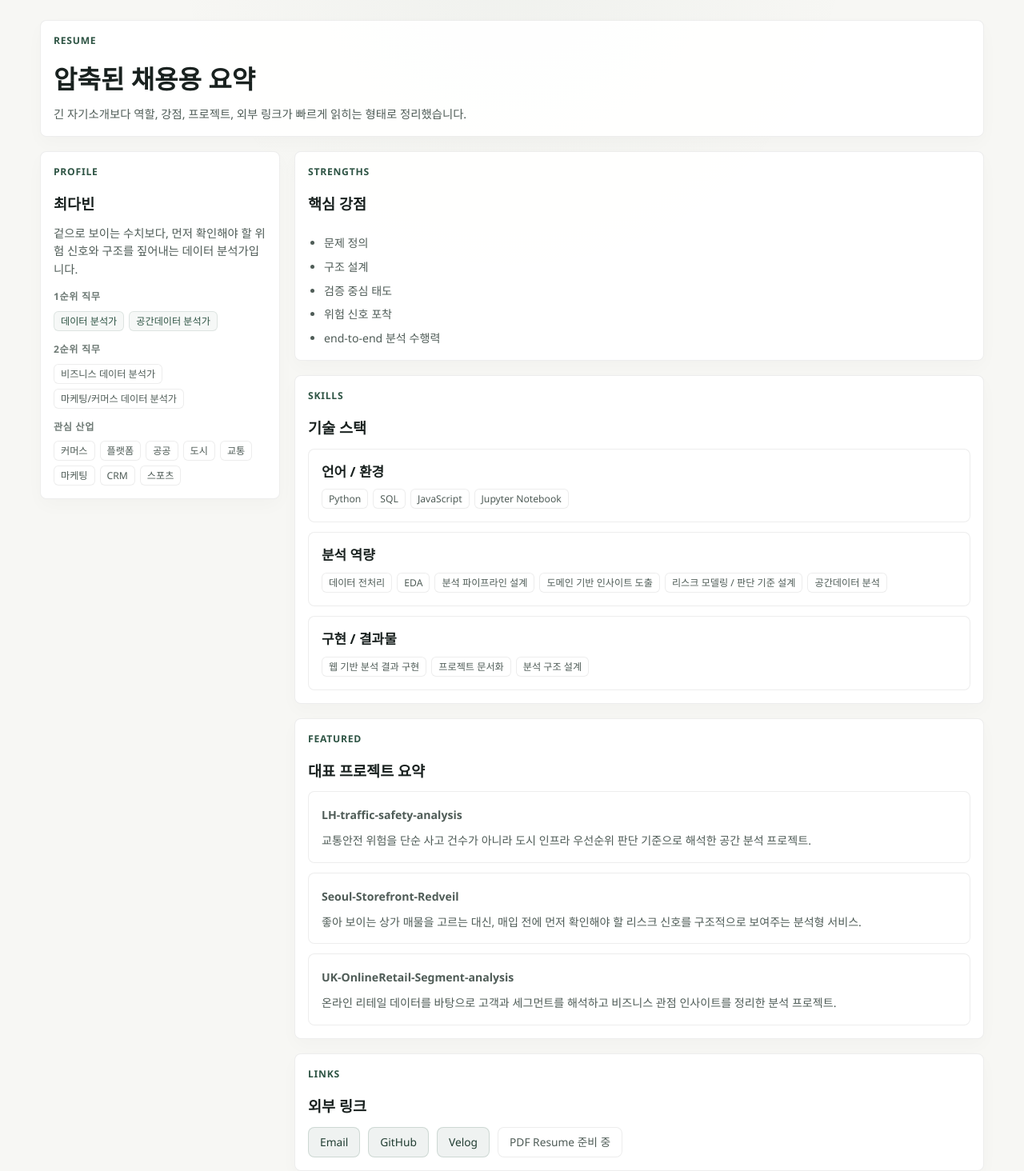
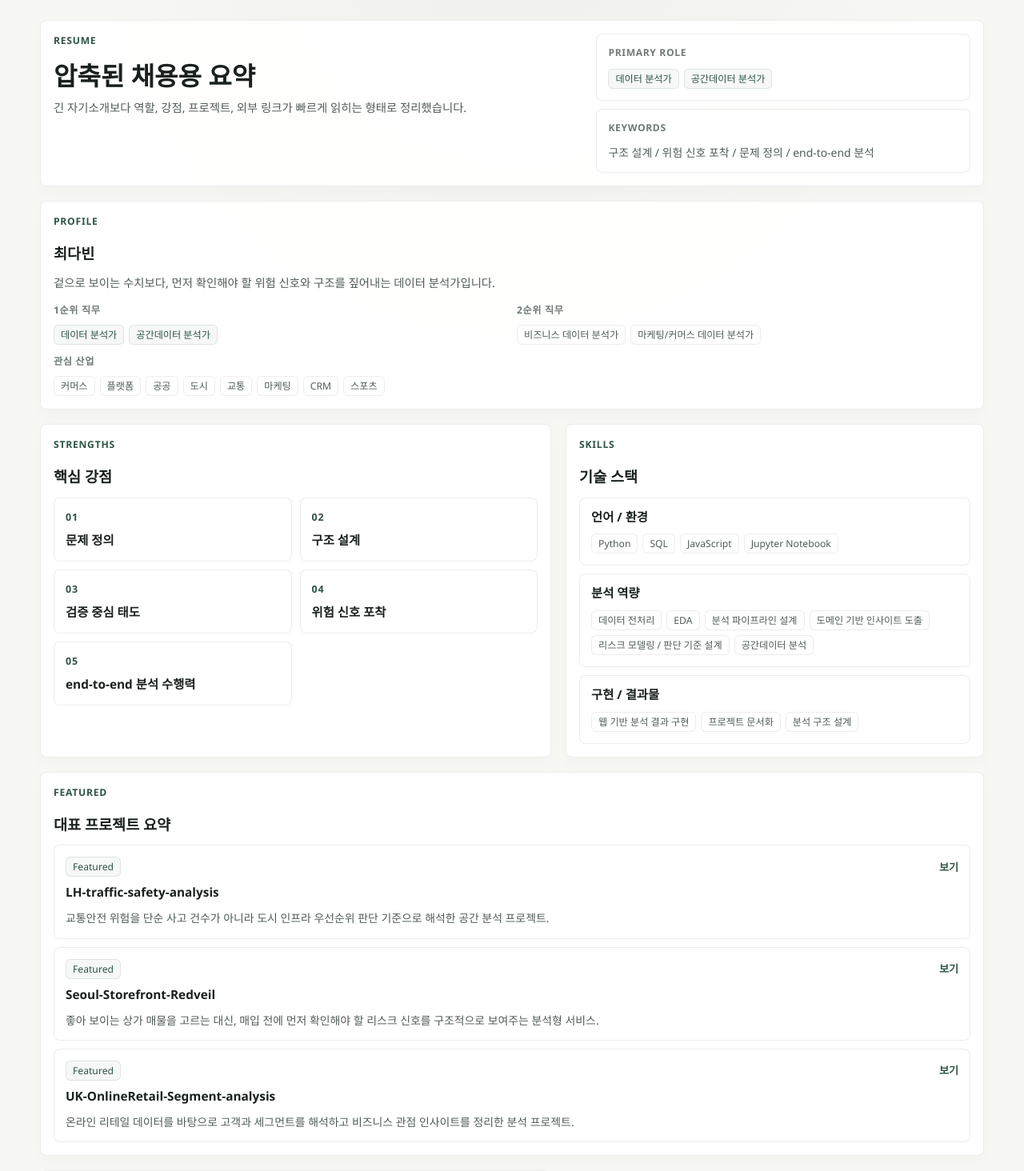
Before and after one commit to dffxonnb-cyber/signal-archive, a Next.js app: page /resume in a window 1280 px wide. Shown: the part 80-1544 px from the top of the page at 80% size. Built offline with nearby package versions, Linux system fonts and the light colour scheme.

Commit message:
refactor(layout): strengthen CTAs and rebalance home resume sections

```diff
--- a/app/globals.css
+++ b/app/globals.css
@@ -193,44 +193,13 @@ main {
 
 .intro-layout {
   display: grid;
-  grid-template-columns: minmax(0, 1.5fr) minmax(240px, 0.9fr);
-  gap: 24px;
+  grid-template-columns: minmax(0, 1.35fr) minmax(320px, 1fr);
+  gap: 22px;
   align-items: start;
 }
 
 .intro-main {
   gap: 14px;
-}
-
-.intro-aside {
-  display: grid;
-  gap: 12px;
-}
-
-.info-cluster {
-  display: grid;
-  gap: 8px;
-  padding-top: 2px;
-}
-
-.info-cluster + .info-cluster {
-  padding-top: 12px;
-  border-top: 1px solid var(--border);
-}
-
-.info-cluster__title {
-  margin: 0;
-  font-size: 0.82rem;
-  font-weight: 700;
-  color: var(--text-muted);
-  letter-spacing: 0.04em;
-  text-transform: uppercase;
-}
-
-.info-cluster__copy {
-  margin: 0;
-  color: var(--text-secondary);
-  font-size: 0.92rem;
 }
 
 .intro-name {
@@ -248,6 +217,111 @@ main {
   display: flex;
   flex-wrap: wrap;
   gap: 10px;
+}
+
+.hero-side {
+  display: grid;
+  gap: 14px;
+}
+
+.hero-panel {
+  display: grid;
+  gap: 12px;
+  min-height: 100%;
+  border: 1px solid var(--border);
+  border-radius: 8px;
+  background:
+    linear-gradient(180deg, rgba(255, 255, 255, 0.94), rgba(248, 250, 248, 0.96));
+  padding: 16px;
+}
+
+.hero-panel--accent {
+  background:
+    linear-gradient(145deg, rgba(46, 84, 68, 0.08), rgba(255, 255, 255, 0.98));
+  border-color: rgba(46, 84, 68, 0.14);
+}
+
+.hero-panel__header {
+  display: grid;
+  gap: 4px;
+}
+
+.hero-metric-list {
+  display: grid;
+  gap: 10px;
+}
+
+.hero-metric {
+  display: grid;
+  grid-template-columns: 42px minmax(0, 1fr);
+  gap: 12px;
+  align-items: start;
+  padding-top: 2px;
+}
+
+.hero-metric + .hero-metric {
+  padding-top: 12px;
+  border-top: 1px solid rgba(46, 84, 68, 0.08);
+}
+
+.hero-metric__index {
+  display: inline-flex;
+  align-items: center;
+  justify-content: center;
+  min-height: 32px;
+  border-radius: 8px;
+  background: rgba(46, 84, 68, 0.08);
+  color: var(--accent-strong);
+  font-size: 0.82rem;
+  font-weight: 700;
+}
+
+.hero-metric h3,
+.hero-link-card h3,
+.resume-strength-card h3,
+.resume-skill-card h3,
+.resume-project-card h3 {
+  margin: 0;
+  font-size: 0.96rem;
+  line-height: 1.35;
+}
+
+.hero-metric p,
+.hero-link-card p,
+.resume-project-card p,
+.resume-side-card p {
+  margin: 0;
+  color: var(--text-secondary);
+  font-size: 0.87rem;
+}
+
+.hero-link-list {
+  display: grid;
+  gap: 10px;
+}
+
+.hero-link-card {
+  display: grid;
+  gap: 10px;
+  border-top: 1px solid rgba(46, 84, 68, 0.08);
+  padding-top: 12px;
+}
+
+.hero-link-card:first-child {
+  border-top: 0;
+  padding-top: 0;
+}
+
+.hero-link-card__top {
+  display: flex;
+  align-items: center;
+  justify-content: space-between;
+  gap: 12px;
+}
+
+.hero-link-card__arrow {
+  color: var(--accent);
+  font-size: 0.9rem;
 }
 
 .section-head {
@@ -268,6 +342,11 @@ main {
 
 .compact-panel {
   align-content: start;
+}
+
+.compact-panel--accent {
+  background:
+    linear-gradient(145deg, rgba(46, 84, 68, 0.05), rgba(255, 255, 255, 0.98));
 }
 
 .inline-list {
@@ -609,25 +688,37 @@ main {
   align-items: center;
   justify-content: center;
   min-height: 38px;
-  border: 1px solid rgba(54, 93, 76, 0.18);
+  border: 1px solid rgba(46, 84, 68, 0.28);
   border-radius: 8px;
-  background: rgba(54, 93, 76, 0.08);
+  background:
+    linear-gradient(135deg, rgba(46, 84, 68, 0.16), rgba(46, 84, 68, 0.06));
   color: var(--accent-strong);
-  padding: 0 14px;
+  padding: 0 16px;
   font-size: 0.86rem;
-  transition: border-color 160ms ease, background 160ms ease;
+  font-weight: 600;
+  box-shadow: 0 10px 24px rgba(46, 84, 68, 0.08);
+  transition:
+    border-color 160ms ease,
+    background 160ms ease,
+    transform 160ms ease,
+    box-shadow 160ms ease;
 }
 
 .button-link:hover,
 .button-link:focus-visible {
-  border-color: rgba(54, 93, 76, 0.34);
-  background: rgba(54, 93, 76, 0.14);
+  border-color: rgba(46, 84, 68, 0.42);
+  background:
+    linear-gradient(135deg, rgba(46, 84, 68, 0.2), rgba(46, 84, 68, 0.08));
+  box-shadow: 0 14px 28px rgba(46, 84, 68, 0.12);
+  transform: translateY(-1px);
 }
 
 .button-link--secondary {
   border-color: var(--border);
-  background: rgba(255, 255, 255, 0.54);
+  background:
+    linear-gradient(180deg, rgba(255, 255, 255, 0.98), rgba(244, 246, 244, 0.92));
   color: var(--text-secondary);
+  box-shadow: none;
 }
 
 .meta-list {
@@ -686,6 +777,128 @@ main {
   grid-template-columns: minmax(240px, 300px) minmax(0, 1fr);
   gap: 18px;
   align-items: start;
+}
+
+.resume-hero {
+  grid-template-columns: minmax(0, 1.35fr) minmax(280px, 0.95fr);
+  align-items: start;
+}
+
+.resume-hero__main {
+  display: grid;
+  gap: 10px;
+}
+
+.resume-hero__side {
+  display: grid;
+  gap: 10px;
+}
+
+.resume-side-card {
+  display: grid;
+  gap: 10px;
+  border: 1px solid var(--border);
+  border-radius: 8px;
+  background: rgba(255, 255, 255, 0.9);
+  padding: 14px;
+}
+
+.resume-side-card__label,
+.resume-link-card__label {
+  color: var(--text-muted);
+  font-size: 0.76rem;
+  font-weight: 700;
+  letter-spacing: 0.05em;
+  text-transform: uppercase;
+}
+
+.resume-grid {
+  display: grid;
+  grid-template-columns: minmax(0, 1.1fr) minmax(0, 0.9fr);
+  gap: 18px;
+}
+
+.resume-panel {
+  align-content: start;
+}
+
+.resume-panel--profile,
+.resume-panel--projects {
+  grid-column: span 2;
+}
+
+.resume-profile-grid {
+  display: grid;
+  grid-template-columns: repeat(2, minmax(0, 1fr));
+  gap: 12px;
+}
+
+.resume-profile-grid__wide {
+  grid-column: span 2;
+}
+
+.resume-strength-grid {
+  display: grid;
+  grid-template-columns: repeat(2, minmax(0, 1fr));
+  gap: 10px;
+}
+
+.resume-strength-card,
+.resume-skill-card,
+.resume-project-card,
+.resume-link-card {
+  display: grid;
+  gap: 10px;
+  border: 1px solid var(--border);
+  border-radius: 8px;
+  background: rgba(255, 255, 255, 0.94);
+  padding: 14px;
+}
+
+.resume-strength-card__index {
+  color: var(--accent);
+  font-size: 0.78rem;
+  font-weight: 700;
+  letter-spacing: 0.06em;
+}
+
+.resume-skill-grid,
+.resume-project-list,
+.resume-links-grid {
+  display: grid;
+  gap: 10px;
+}
+
+.resume-project-card__top {
+  display: flex;
+  align-items: center;
+  justify-content: space-between;
+  gap: 12px;
+}
+
+.resume-project-card__link {
+  color: var(--accent);
+  font-size: 0.82rem;
+  font-weight: 600;
+}
+
+.resume-project-card__link:hover,
+.resume-project-card__link:focus-visible {
+  color: var(--accent-strong);
+}
+
+.resume-link-card {
+  color: var(--text-primary);
+}
+
+.resume-link-card strong {
+  font-size: 0.94rem;
+  line-height: 1.35;
+}
+
+.resume-link-card--muted {
+  color: var(--text-secondary);
+  background: rgba(248, 249, 248, 0.9);
 }
 
 .page-header {
@@ -785,9 +998,17 @@ main {
   .intro-layout,
   .overview-grid,
   .content-columns,
+  .resume-hero,
+  .resume-grid,
   .page-header,
   .detail-layout {
     grid-template-columns: 1fr;
+  }
+
+  .resume-panel--profile,
+  .resume-panel--projects,
+  .resume-profile-grid__wide {
+    grid-column: span 1;
   }
 
   .filter-grid,
@@ -795,6 +1016,11 @@ main {
     grid-template-columns: 1fr;
   }
 
+  .resume-profile-grid,
+  .resume-strength-grid {
+    grid-template-columns: 1fr;
+  }
+
   .meta-list--compact {
     grid-template-columns: 1fr;
   }
--- a/app/resume/page.tsx
+++ b/app/resume/page.tsx
@@ -7,20 +7,41 @@ export default function ResumePage() {
   return (
     <main className="page-shell">
       <div className="site-container page-grid">
-        <section className="surface-card">
+        <section className="surface-card resume-hero">
+          <div className="resume-hero__main">
             <span className="eyebrow">Resume</span>
             <h1 className="page-title">압축된 채용용 요약</h1>
             <p className="page-intro">
               긴 자기소개보다 역할, 강점, 프로젝트, 외부 링크가 빠르게 읽히는
               형태로 정리했습니다.
             </p>
+          </div>
+
+          <div className="resume-hero__side">
+            <article className="resume-side-card">
+              <span className="resume-side-card__label">Primary Role</span>
+              <div className="tag-list">
+                {profile.primaryRoles.map((role) => (
+                  <span className="tag tag--accent" key={role}>
+                    {role}
+                  </span>
+                ))}
+              </div>
+            </article>
+
+            <article className="resume-side-card">
+              <span className="resume-side-card__label">Keywords</span>
+              <p>{profile.keywords.slice(0, 4).join(" / ")}</p>
+            </article>
+          </div>
         </section>
 
-        <div className="detail-layout">
-          <section className="surface-card detail-section">
+        <div className="resume-grid">
+          <section className="surface-card detail-section resume-panel resume-panel--profile">
             <span className="eyebrow">Profile</span>
             <h2 className="section-title">{profile.name}</h2>
             <p className="page-intro">{profile.headline}</p>
+            <div className="resume-profile-grid">
               <div className="project-card__block">
                 <span className="project-card__label">1순위 직무</span>
                 <div className="tag-list">
@@ -41,7 +62,7 @@ export default function ResumePage() {
                   ))}
                 </div>
               </div>
-            <div className="project-card__block">
+              <div className="project-card__block resume-profile-grid__wide">
                 <span className="project-card__label">관심 산업</span>
                 <div className="tag-list">
                   {profile.industries.map((industry) => (
@@ -51,25 +72,28 @@ export default function ResumePage() {
                   ))}
                 </div>
               </div>
+            </div>
           </section>
 
-          <div className="page-grid">
-            <section className="surface-card detail-section">
+          <section className="surface-card detail-section resume-panel resume-panel--strengths">
             <span className="eyebrow">Strengths</span>
             <h2 className="section-title">핵심 강점</h2>
-              <ul className="list-stack">
-                {profile.strengths.map((item) => (
-                  <li key={item}>{item}</li>
+            <div className="resume-strength-grid">
+              {profile.strengths.map((item, index) => (
+                <article className="resume-strength-card" key={item}>
+                  <span className="resume-strength-card__index">{`0${index + 1}`}</span>
+                  <h3>{item}</h3>
+                </article>
               ))}
-              </ul>
+            </div>
           </section>
 
-            <section className="surface-card detail-section">
+          <section className="surface-card detail-section resume-panel resume-panel--skills">
             <span className="eyebrow">Skills</span>
             <h2 className="section-title">기술 스택</h2>
-              <div className="page-grid compact-grid">
+            <div className="resume-skill-grid">
               {profile.skillGroups.map((group) => (
-                  <article className="summary-card" key={group.title}>
+                <article className="resume-skill-card" key={group.title}>
                   <h3>{group.title}</h3>
                   <div className="tag-list">
                     {group.items.map((item) => (
@@ -83,40 +107,47 @@ export default function ResumePage() {
             </div>
           </section>
 
-            <section className="surface-card detail-section">
+          <section className="surface-card detail-section resume-panel resume-panel--projects">
             <span className="eyebrow">Featured</span>
             <h2 className="section-title">대표 프로젝트 요약</h2>
-              <div className="page-grid compact-grid">
+            <div className="resume-project-list">
               {featuredProjects.map((project) => (
-                  <article className="summary-card" key={project.slug}>
-                    <h3>
-                      <Link href={`/projects/${project.slug}`}>{project.title}</Link>
-                    </h3>
+                <article className="resume-project-card" key={project.slug}>
+                  <div className="resume-project-card__top">
+                    <span className="tag tag--accent">{project.badges[0] ?? project.category}</span>
+                    <Link className="resume-project-card__link" href={`/projects/${project.slug}`}>
+                      보기
+                    </Link>
+                  </div>
+                  <h3>{project.title}</h3>
                   <p>{project.summary}</p>
                 </article>
               ))}
             </div>
           </section>
 
-            <section className="surface-card detail-section">
+          <section className="surface-card detail-section resume-panel resume-panel--links">
             <span className="eyebrow">Links</span>
             <h2 className="section-title">외부 링크</h2>
-              <div className="button-row">
+            <div className="resume-links-grid">
               {profile.contactLinks.map((link) => (
                 <a
-                    className="button-link"
+                  className="resume-link-card"
                   href={link.href}
                   key={link.label}
                   rel="noreferrer"
                   target="_blank"
                 >
-                    {link.label}
+                  <span className="resume-link-card__label">{link.label}</span>
+                  <strong>{link.label}</strong>
                 </a>
               ))}
-                <span className="button-link button-link--secondary">PDF Resume 준비 중</span>
+              <div className="resume-link-card resume-link-card--muted">
+                <span className="resume-link-card__label">Document</span>
+                <strong>PDF Resume 준비 중</strong>
+              </div>
             </div>
           </section>
-          </div>
         </div>
       </div>
     </main>
```
Also changed, not shown: app/page.tsx (+46 -23 lines). Lines whose indentation alone changed are shown as unchanged.
